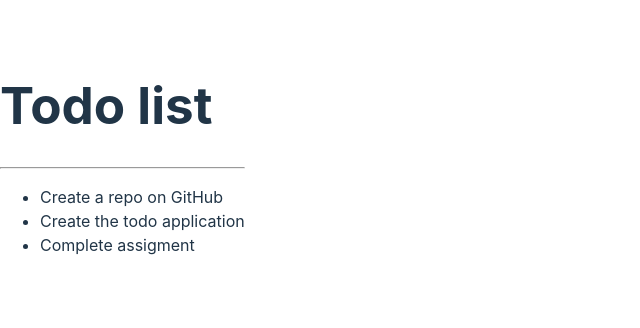
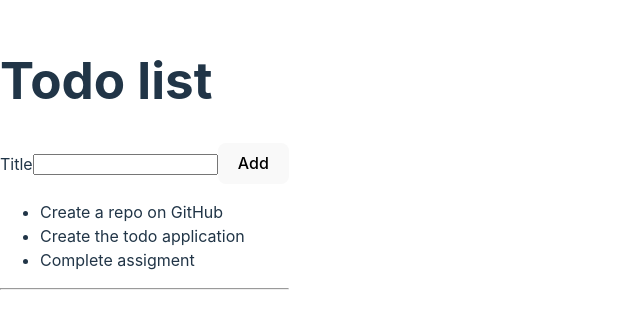
Before and after one commit to Nicole3891/react-todo, a React (Vite) app: page / in a window 1280 px wide. Shown: the part 242-570 px from the top of the page, without its empty margins (0-640 px from the left). Built offline with nearby package versions, Linux system fonts and the light colour scheme.

Commit message:
Added TodoList and TodoForm

```diff
--- /dev/null
+++ b/src/AddTodoForm.jsx
@@ -0,0 +1,17 @@
+import React from 'react'
+import ReactDOM from 'react-dom/client'
+import './index.css'
+
+const AddToDoForm = () => {
+  return (
+    <form>
+      <label htmlFor='todoTitle'>Title</label>
+      <input id="todoTitle" type="text"/>
+      <button type="submit">Add</button>
+    </form>
+
+  );
+
+};
+
+export default AddToDoForm;
--- a/src/App.jsx
+++ b/src/App.jsx
@@ -1,22 +1,10 @@
 import React from 'react'
 import ReactDOM from 'react-dom/client'
+import './index.css'
+import TodoList from './TodoList'
+import AddToDoForm from './AddTodoForm'
 
-import './index.css'
 
-const todoList = [
-  {
-    objectID: 1,
-    title: "Create a repo on GitHub"
-  },
-  {
-    objectID: 2,
-    title: "Create the todo application"
-  },
-  {
-    objectID: 3,
-    title: "Complete assigment"
-  }
-]
 
 function App() {
 
@@ -26,16 +14,18 @@
       <div>
         <h1>Todo list</h1>
 
+ {/* Using AddToDoForm component*/}
+ <AddToDoForm />
+
+{/* Using TodoList component*/}
+  <TodoList />
+
+
+
 
       <hr/>
 
-      <ul>
-        {todoList.map(function(item) {
-          return (
-            <li key={item.objectID}>{item.title}</li>
-          )
-        })}
-      </ul>
+
       </div>
   )
 }
--- /dev/null
+++ b/src/TodoList.jsx
@@ -0,0 +1,37 @@
+import React from 'react'
+import ReactDOM from 'react-dom/client'
+import './index.css'
+
+const todoList = [
+  {
+    objectID: 1,
+    title: "Create a repo on GitHub"
+  },
+  {
+    objectID: 2,
+    title: "Create the todo application"
+  },
+  {
+    objectID: 3,
+    title: "Complete assigment"
+  }
+]
+
+const TodoList = () => {
+  return (
+    <div>
+       <ul>
+        {todoList.map(function(item) {
+          return (
+            <li key={item.objectID}>{item.title}</li>
+          )
+        })}
+      </ul>
+
+    </div>
+  );
+};
+
+
+
+export default TodoList;
```
